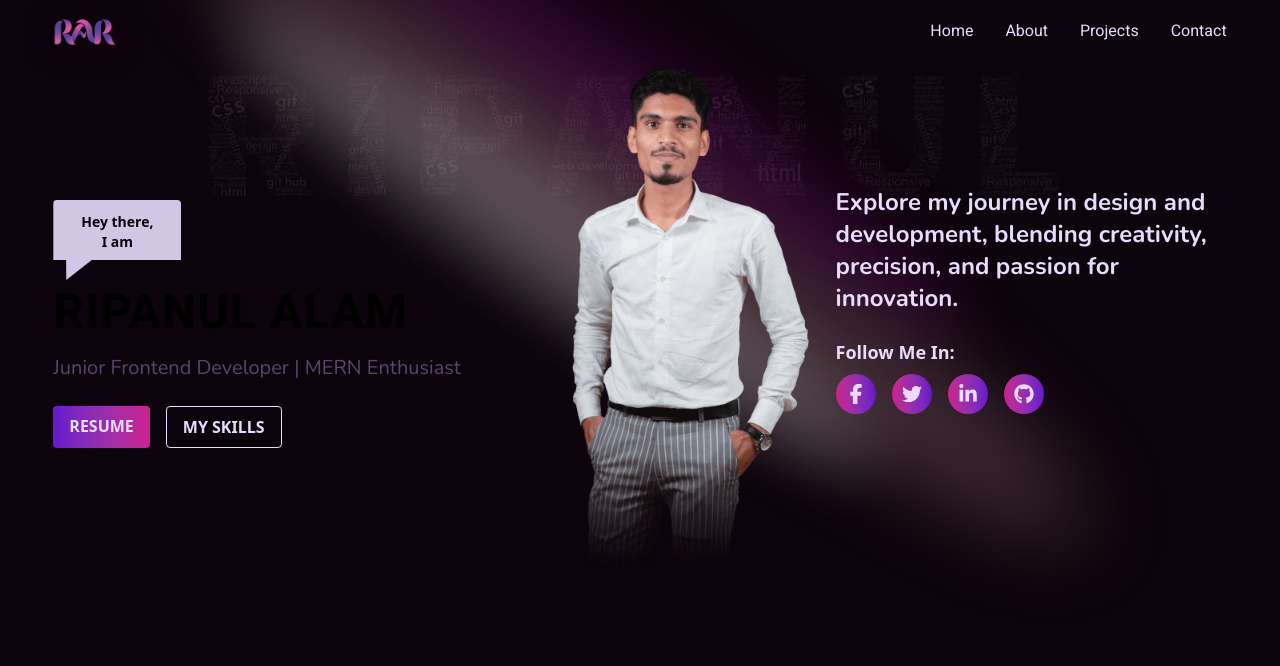
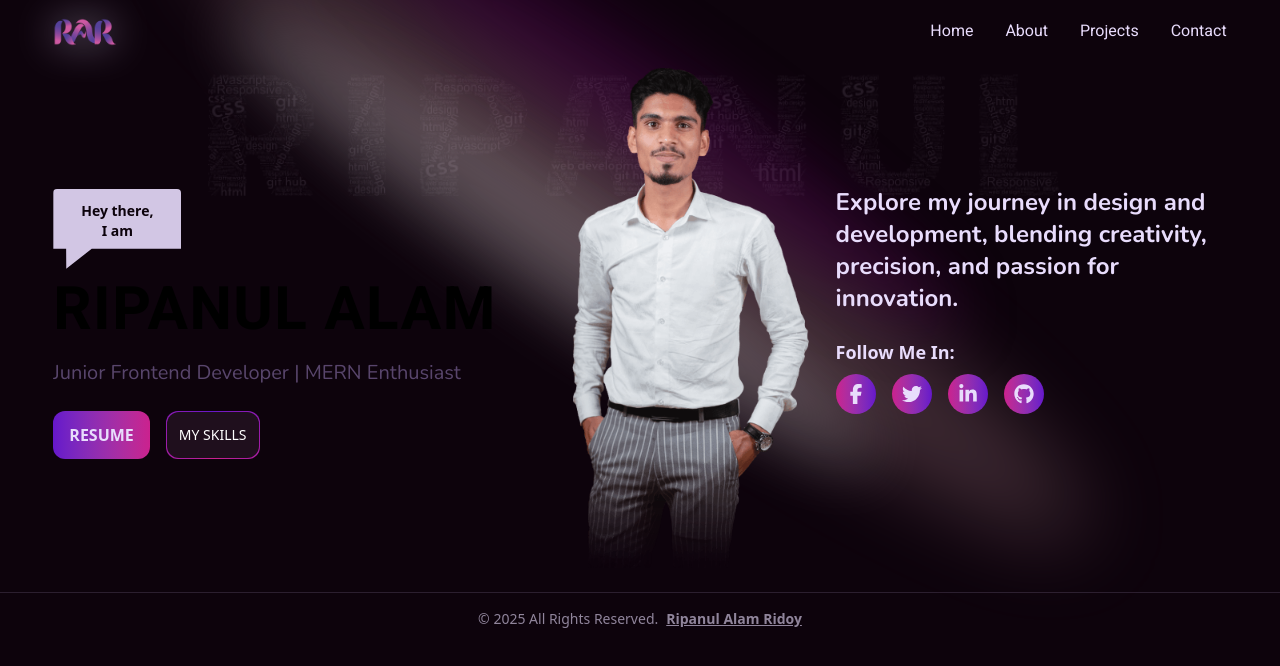
Before and after one commit to RRDesignHub/rar-portfolio-nextjs, a Next.js app: page / in a window 1280 px wide. Shown: the top 666 px of the page. Built offline with nearby package versions, Linux system fonts and the light colour scheme.

Commit message:
footer not-found button added

```diff
--- /dev/null
+++ b/app/components/Footer.tsx
@@ -0,0 +1,22 @@
+// components/Footer.tsx
+import Link from "next/link";
+
+export const Footer = () => {
+  return (
+    <footer className="bg-[#0d030c] text-[#e8dcfc] py-6">
+      <div className="border-t border-[#4b3d52]/50 pt-4 text-center">
+        <p className="text-sm text-[#e8dcfc]/60">
+          &copy; {new Date().getFullYear()} All Rights Reserved.
+          <Link
+            href="/"
+            target="_blank"
+            rel="noopener noreferrer"
+            className="font-semibold underline ml-2 hover:text-[#e8dcfc]"
+          >
+            Ripanul Alam Ridoy
+          </Link>
+        </p>
+      </div>
+    </footer>
+  );
+};
--- a/app/components/Hero.tsx
+++ b/app/components/Hero.tsx
@@ -9,6 +9,7 @@ import {
   FaTwitter,
 } from "react-icons/fa6";
 import { TextGenerateEffect } from "./UI/TextGenerate";
+import MagicButton from "./UI/MagicButton";
 
 export const Hero = () => {
   return (
@@ -32,20 +33,20 @@ export const Hero = () => {
         <div className="w-1/2 md:w-5/12 relative">
           {/* Shape Text Block */}
           <div
-            className="absolute top-16 lg:top-12 left-0 bg-[#e8dcfc] opacity-90 w-24 h-16 md:w-32 md:h-20 flex items-center justify-center rounded"
+            className="absolute top-16 lg:top-12 left-0 bg-light opacity-90 w-24 h-16 md:w-32 md:h-20 flex items-center justify-center rounded"
             style={{
               clipPath:
                 "polygon(0% 0%, 100% 0%, 100% 75%, 30% 75%, 10.1% 100%, 10% 75%, 0% 75%)",
             }}
           >
-            <h4 className="text-center text-[#0d030c] text-sm font-semibold pb-4">
+            <h4 className="text-center text-dark text-sm font-semibold pb-4">
               Hey there,
               <br />I am
             </h4>
           </div>
           {/* Heading */}
           <div className="mt-32">
-            <h1 className="text-2xl md:text-5xl font-heebo text-[#e8dcfc] font-bold ">
+            <h1 className="text-2xl md:text-4xl lg:text-6xl font-heebo text-light font-bold ">
               <TextGenerateEffect words="RIPANUL ALAM" />
             </h1>
             <h3 className="max-sm:w-[190px] text-base md:text-xl font-nunito text-[hsl(263,94%,83%)] opacity-40 mt-2">
@@ -53,20 +54,19 @@ export const Hero = () => {
             </h3>
           </div>
           {/* Call-to-Action Buttons */}
-          <div className="mt-6 flex max-sm:flex-col max-sm:w-fit gap-y-2 md:space-x-4">
+          <div className="mt-6 flex max-sm:flex-col md:items-center max-sm:w-fit gap-y-2 md:space-x-4">
             <a
               href="https://drive.google.com/file/d/125hDpjV4NzaIwiG1aRQIrzaVpoP9uEw9/view?usp=drive_link" // Provide the actual path to your resume PDF file
               target="_blank"
               rel="noopener noreferrer"
-              className="px-4 py-2 text-center bg-gradient-to-r from-[#6617cb] to-[#cb218e] text-[#e8dcfc] font-semibold rounded hover:bg-gradient-to-l transition duration-300"
+              className="px-4 py-3 flex justify-center items-center text-center bg-gradient-to-r from-primary to-secondary text-light font-semibold rounded-xl hover:bg-gradient-to-l transition duration-300"
             >
               RESUME
             </a>
             <Link
               href="/skills"
-              className="px-4 py-2 text-center border border-[#e8dcfc] text-[#e8dcfc] font-semibold rounded hover:bg-[#e8dcfc] hover:text-[#0d030c] transition duration-300"
             >
-              MY SKILLS
+              <MagicButton title="MY SKILLS"/>
             </Link>
           </div>
           {/* Transparent Text Image */}
@@ -94,52 +94,52 @@ export const Hero = () => {
         {/* Right Column: Tagline and Social Icons */}
         <div className="lg:w-4/12 mt-10 lg:mt-0">
           <div className="tag-line">
-            <h3 className="text-xl font-nunito md:text-2xl text-[#e8dcfc] font-bold">
+            <h3 className="text-xl font-nunito md:text-2xl text-light font-bold">
               Explore my journey in design and development, blending creativity,
               precision, and passion for innovation.
             </h3>
           </div>
           <div className="mt-6">
-            <h5 className="text-lg text-[#e8dcfc] font-semibold">
+            <h5 className="text-lg text-light font-semibold">
               Follow Me In:
             </h5>
             <ul className="flex space-x-4 mt-2">
-              <li className="bg-gradient-to-r from-[#6617cb] via-[#cb218e] to-[#6617cb] bg-[length:200%_100%] bg-[position:right_center] h-10 w-10 rounded-full flex items-center justify-center transition-all duration-300 ease-in-out">
+              <li className="bg-gradient-to-r from-primary via-secondary to-primary bg-[length:200%_100%] bg-[position:right_center] h-10 w-10 rounded-full flex items-center justify-center transition-all duration-300 ease-in-out">
                 <a
                   href="https://www.facebook.com/rrdesignhub"
                   target="_blank"
                   rel="noopener noreferrer"
-                  className="text-[#e8dcfc] "
+                  className="text-light "
                 >
                   <FaFacebookF size={20} />
                 </a>
               </li>
-              <li className="bg-gradient-to-r from-[#6617cb] via-[#cb218e] to-[#6617cb] bg-[length:200%_100%] bg-[position:right_center] h-10 w-10 rounded-full flex items-center justify-center transition-all duration-300 ease-in-out">
+              <li className="bg-gradient-to-r from-primary via-secondary to-primary bg-[length:200%_100%] bg-[position:right_center] h-10 w-10 rounded-full flex items-center justify-center transition-all duration-300 ease-in-out">
                 <a
                   href="https://www.twitter.com/RipanulR18324"
                   target="_blank"
                   rel="noopener noreferrer"
-                  className="text-[#e8dcfc] "
+                  className="text-light "
                 >
                   <FaTwitter size={20} />
                 </a>
               </li>
-              <li className="bg-gradient-to-r from-[#6617cb] via-[#cb218e] to-[#6617cb] bg-[length:200%_100%] bg-[position:right_center] h-10 w-10 rounded-full flex items-center justify-center transition-all duration-300 ease-in-out">
+              <li className="bg-gradient-to-r from-primary via-secondary to-primary bg-[length:200%_100%] bg-[position:right_center] h-10 w-10 rounded-full flex items-center justify-center transition-all duration-300 ease-in-out">
                 <a
                   href="https://www.linkedin.com/in/ripanul-alam-ridoy-ab00652a6"
                   target="_blank"
                   rel="noopener noreferrer"
-                  className="text-[#e8dcfc] "
+                  className="text-light "
                 >
                   <FaLinkedinIn size={20} />
                 </a>
               </li>
-              <li className="bg-gradient-to-r from-[#6617cb] via-[#cb218e] to-[#6617cb] bg-[length:200%_100%] bg-[position:right_center] h-10 w-10 rounded-full flex items-center justify-center transition-all duration-300 ease-in-out">
+              <li className="bg-gradient-to-r from-primary via-secondary to-primary bg-[length:200%_100%] bg-[position:right_center] h-10 w-10 rounded-full flex items-center justify-center transition-all duration-300 ease-in-out">
                 <a
                   href="https://github.com/RRDesignHub"
                   target="_blank"
                   rel="noopener noreferrer"
-                  className="text-[#e8dcfc]"
+                  className="text-light"
                 >
                   <FaGithub size={20} />
                 </a>
--- a/app/components/Navbar.tsx
+++ b/app/components/Navbar.tsx
@@ -1,8 +1,8 @@
-"use client"
+"use client";
 import Image from "next/image";
 import Link from "next/link";
 import { useState } from "react";
-import logo from "@/public/RR_logo.png"
+import logo from "@/public/RR_logo.png";
 export default function Navbar() {
   const [isOpen, setIsOpen] = useState(false);
 
@@ -16,22 +16,39 @@ export default function Navbar() {
           {/* Logo */}
           <div className="flex items-center">
             <Link href="/">
-              <Image width={64} className="drop-shadow-[var(--drop-shadow-primaryDark)]" src={logo} alt="Ripanul_Alam"/>
+              <Image
+                width={64}
+                className="drop-shadow-[var(--drop-shadow-primaryDark)] md:drop-shadow-[0_0_20px_rgba(232,220,252,0.6)]"
+                src={logo}
+                alt="Ripanul_Alam"
+              />
             </Link>
           </div>
 
           {/* Desktop Menu */}
           <div className="hidden md:flex items-center space-x-8">
-            <Link href="/" className="border-b-2 border-transparent hover:border-amber-50 transition-colors duration-200">
+            <Link
+              href="/"
+              className="border-b-2 border-transparent hover:border-amber-50 transition-colors duration-200"
+            >
               Home
             </Link>
-            <Link href="/about" className="border-b-2 border-transparent hover:border-amber-50 transition-colors duration-200">
+            <Link
+              href="/about"
+              className="border-b-2 border-transparent hover:border-amber-50 transition-colors duration-200"
+            >
               About
             </Link>
-            <Link href="/projects" className="border-b-2 border-transparent hover:border-amber-50 transition-colors duration-200">
+            <Link
+              href="/projects"
+              className="border-b-2 border-transparent hover:border-amber-50 transition-colors duration-200"
+            >
               Projects
             </Link>
-            <Link href="/contact" className="border-b-2 border-transparent hover:border-amber-50 transition-colors duration-200">
+            <Link
+              href="/contact"
+              className="border-b-2 border-transparent hover:border-amber-50 transition-colors duration-200"
+            >
               Contact
             </Link>
           </div>
@@ -54,7 +71,9 @@ export default function Navbar() {
                   strokeLinecap="round"
                   strokeLinejoin="round"
                   strokeWidth={2}
-                  d={isOpen ? 'M6 18L18 6M6 6l12 12' : 'M4 6h16M4 12h16M4 18h16'}
+                  d={
+                    isOpen ? "M6 18L18 6M6 6l12 12" : "M4 6h16M4 12h16M4 18h16"
+                  }
                 />
               </svg>
             </button>
@@ -64,32 +83,32 @@ export default function Navbar() {
 
       {/* Mobile Menu */}
       {isOpen && (
-        <div className="md:hidden bg-gray-900">
+        <div className="md:hidden bg-dark/90">
           <div className="px-2 pt-2 pb-3 space-y-1 sm:px-3">
             <Link
               href="/"
-              className="block px-3 py-2 rounded-md text-base font-medium hover:bg-gray-700 hover:text-indigo-400 transition-colors duration-200"
+              className="block px-3 py-2 rounded-md text-base font-medium text-light hover:bg-[#3a3093]/20 hover:text-secondary transition-colors duration-200"
               onClick={toggleMenu}
             >
               Home
             </Link>
             <Link
               href="/about"
-              className="block px-3 py-2 rounded-md text-base font-medium hover:bg-gray-700 hover:text-indigo-400 transition-colors duration-200"
+              className="block px-3 py-2 rounded-md text-base font-medium text-light hover:bg-[#3a3093]/20 hover:text-secondary transition-colors duration-200"
               onClick={toggleMenu}
             >
               About
             </Link>
             <Link
               href="/projects"
-              className="block px-3 py-2 rounded-md text-base font-medium hover:bg-gray-700 hover:text-indigo-400 transition-colors duration-200"
+              className="block px-3 py-2 rounded-md text-base font-medium text-light hover:bg-[#3a3093]/20 hover:text-secondary transition-colors duration-200"
               onClick={toggleMenu}
             >
               Projects
             </Link>
             <Link
               href="/contact"
-              className="block px-3 py-2 rounded-md text-base font-medium hover:bg-gray-700 hover:text-indigo-400 transition-colors duration-200"
+              className="block px-3 py-2 rounded-md text-base font-medium text-light hover:bg-[#3a3093]/20 hover:text-secondary transition-colors duration-200"
               onClick={toggleMenu}
             >
               Contact
@@ -98,5 +117,5 @@ export default function Navbar() {
         </div>
       )}
     </nav>
-  )
+  );
 }
--- /dev/null
+++ b/app/components/UI/MagicButton.tsx
@@ -0,0 +1,14 @@
+export default function MagicButton({
+  title, handleClick, otherClasses
+}: {
+  title: string; handleClick?:() =>void; otherClasses?: string
+}) {
+  return (
+    <button className="relative inline-flex h-12 overflow-hidden rounded-xl p-[1px] ">
+      <span className="absolute inset-[-1000%] animate-[spin_2s_linear_infinite] bg-[conic-gradient(from_90deg_at_50%_50%,#6617CB_0%,#CB218E_50%,#6617CB_100%)]" />
+      <span className="inline-flex h-full w-full cursor-pointer items-center justify-center rounded-xl bg-[#1f0f1d] px-3 py-1 text-sm font-medium text-white backdrop-blur-3xl">
+        {title}
+      </span>
+    </button>
+  );
+}
--- a/app/layout.tsx
+++ b/app/layout.tsx
@@ -3,6 +3,7 @@ import {  Heebo, Nunito } from "next/font/google";
 import "./globals.css";
 import Navbar from "./components/Navbar";
 import Head from "next/head";
+import { Footer } from "./components/Footer";
 const heebo = Heebo({
   variable: "--font-heebo",
   subsets: ["latin"],
@@ -35,7 +36,9 @@ export default function RootLayout({
           <Navbar />
         </header>
         <main>{children}</main>
-        <footer></footer>
+        <footer>
+          <Footer />
+        </footer>
       </body>
     </html>
   );
--- a/app/not-found.tsx
+++ b/app/not-found.tsx
@@ -5,7 +5,7 @@ import Link from "next/link";
 
 export default function NotFound() {
   return (
-    <div className="min-h-screen bg-[#0d030c] flex flex-col items-center justify-center text-[#e8dcfc] px-4 text-center">
+    <div className="min-h-[calc(100vh-151px)] bg-dark flex flex-col items-center justify-center text-light px-4 text-center">
       {/* Big Glowing 404 */}
       <h1 className="text-[8rem] font-bold drop-shadow-[0_0_20px_rgba(232,220,252,0.6)]">
         404
@@ -15,14 +15,14 @@ export default function NotFound() {
       <p className="text-2xl md:text-3xl font-semibold mb-4">
         Oops! Page Not Found
       </p>
-      <p className="text-md md:text-lg text-[#e8dcfc]/60 max-w-md mb-8">
+      <p className="text-md md:text-lg text-light/60 max-w-md mb-8">
         The page you’re looking for doesn’t exist or has been moved.
       </p>
 
       {/* Return Button */}
       <Link
         href="/"
-        className="px-6 py-3 rounded bg-gradient-to-r from-[#6617cb] to-[#cb218e] text-white font-medium shadow-lg hover:from-[#cb218e] hover:to-[#6617cb] transition-all duration-300"
+        className="px-6 py-3 rounded bg-gradient-to-r from-primary to-secondary text-white font-medium shadow-lg hover:from-[#cb218e] hover:to-[#6617cb] transition-all duration-300"
       >
         Go Home
       </Link>
```
